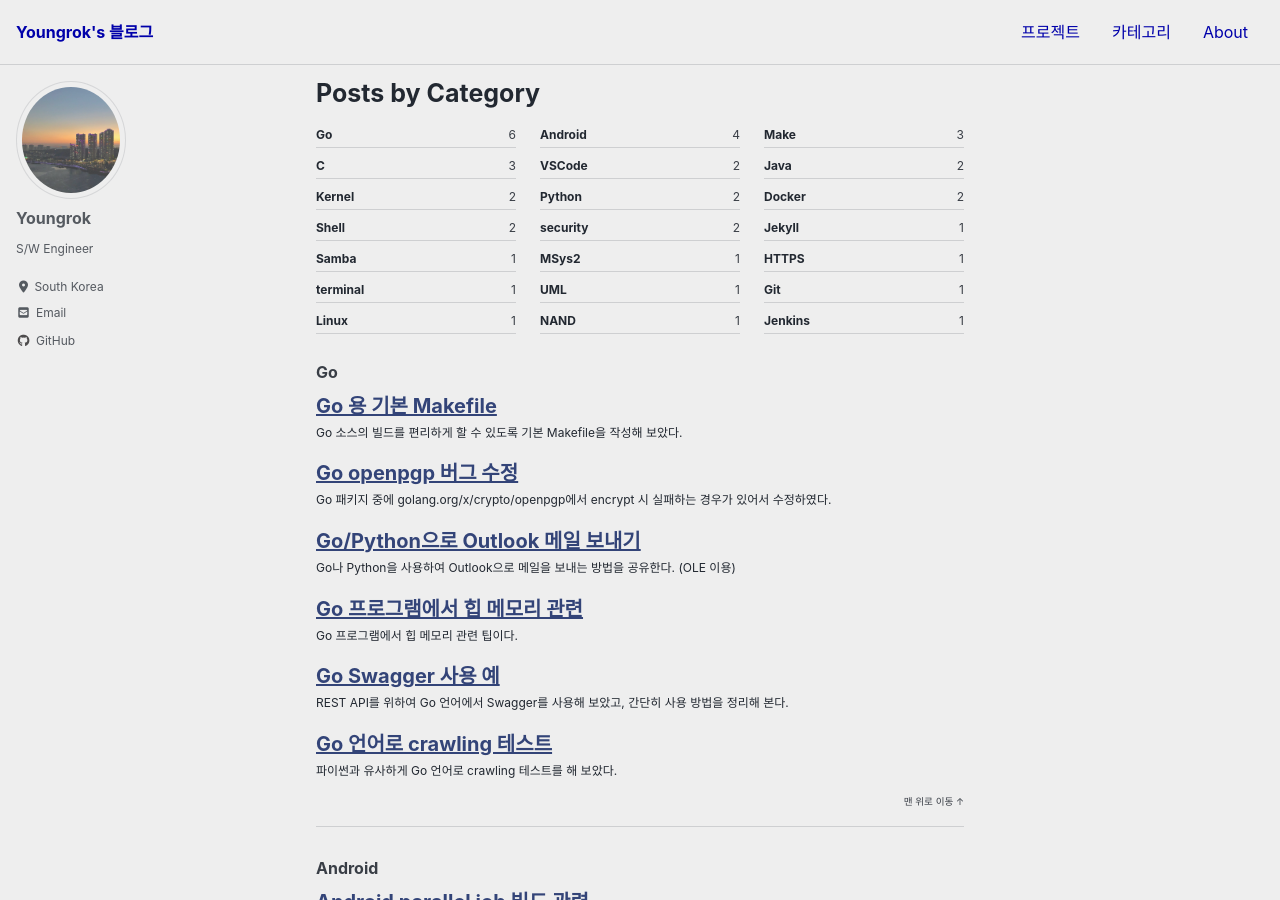
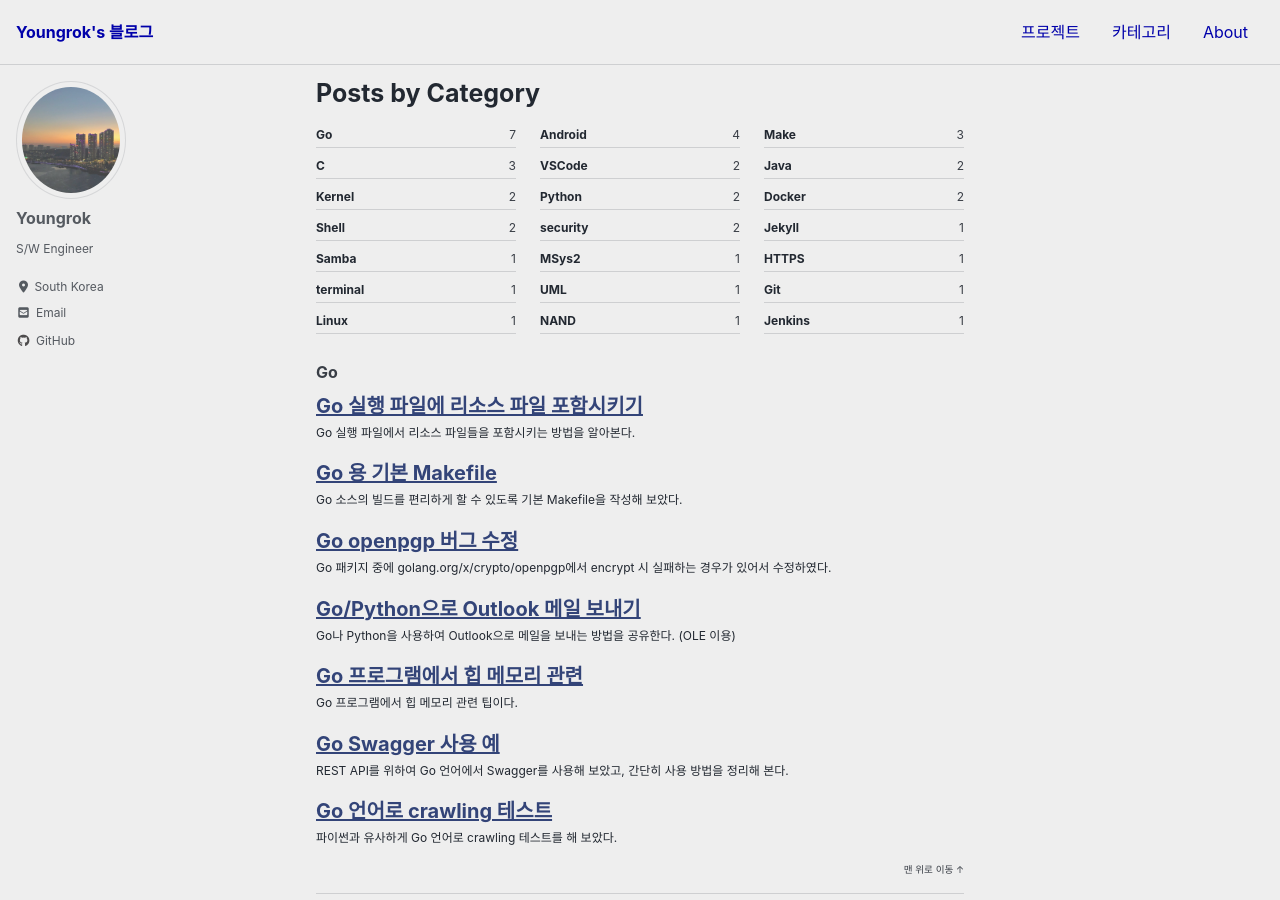
Before and after one commit to yrpark99/yrpark99.github.io, a Jekyll site: the page built from _pages/category-archive.md, in a window 1280 px wide and 900 px high. Built offline with Jekyll 4.4.1, drawn with Linux system fonts in a browser that asks for light colours; cached includes are drawn as plain includes; nearby versions of some CDN libraries; some web fonts are replaced; part of the change alters nothing that is shown.

Commit message:
Add Go embed post

````diff
--- a/_includes/head.html
+++ b/_includes/head.html
@@ -3,6 +3,8 @@
 {% include seo.html %}
 
 <link href="{% if site.atom_feed.path %}{{ site.atom_feed.path }}{% else %}{{ '/feed.xml' | relative_url }}{% endif %}" type="application/atom+xml" rel="alternate" title="{{ site.title }} Feed">
+
+<link rel="icon" type="image/png" href="/assets/images/favicon.ico">
 
 <!-- https://t.co/dKP3o1e -->
 <meta name="viewport" content="width=device-width, initial-scale=1.0">
--- /dev/null
+++ b/_posts/2021-09-03-go_embed.md
@@ -0,0 +1,177 @@
+---
+title: "Go 실행 파일에 리소스 파일 포함시키기"
+category: Go
+toc: true
+toc_label: "이 페이지 목차"
+---
+
+Go 실행 파일에서 리소스 파일들을 포함시키는 방법을 알아본다.
+
+## 필요성
+팀 서버에 submit 된 PGP 파일을 decrypt 해 주는 서비스를 구현하였는데, 리소스 파일들을 파일 구조로 함께 배포할 수도 있지만 변경될 필요가 없는 리소스들은 편의상 실행 파일에 포함시켜서 배포하기로 하였다.
+이렇게 하면 리소스 파일을 임의로 변경하는 것을 방지할 수 있고, 이후 서버 프로그램이나 리소스 파일들이 변경된 경우에도 실행 파일 한 개만 배포하면 되므로 아주 편리하다.
+Go 언어는 특히 이런 경우에 유리한 점이 있는 것 같다.
+
+## 기존 방법
+Go 언어 자체적으로 embed 시켜주는 모듈이 없었으므로, 외부 패키지를 이용했어야 됐다.
+이를 위한 여러 패키지들이 있었지만, 그 중에서 나는 주로 [Go rice](https://github.com/GeertJohan/go.rice) 패키지를 이용했었다. 아래는 간단한 사용 예이다.
+1. 아래와 같이 디렉구조와 파일을 생성하였다.
+   ```
+   ├─templates/index.html
+   └─main.go
+   ```
+1. 아래와 같이 실행하면 `templates` 디렉토리의 파일들의 내용을 포함하는 `rice-box.go` 파일이 생성된다.
+   ```shell
+   $ rice embed-go
+   ```
+1. 아래는 main.go 파일에서의 사용법 예이다.
+   ```go
+   package main
+
+   import (
+       "html/template"
+       "net/http"
+
+       rice "github.com/GeertJohan/go.rice"
+       "github.com/gin-gonic/contrib/renders/multitemplate"
+       "github.com/gin-gonic/contrib/sessions"
+       "github.com/gin-gonic/gin"
+   )
+
+   func main() {
+       router := gin.New()
+
+       // Home 핸들러
+       router.GET("/", homeHandler)
+
+       // 템플릿 html 파일들을 로딩
+       router.HTMLRender = loadTemplates()
+
+       router.Run(":8080")
+   }
+
+   // 템플릿 html 파일들을 embedding해서 로딩한다.
+   func loadTemplates() multitemplate.Render {
+       r := multitemplate.New()
+
+       templateBox, err := rice.FindBox("templates")
+       if err != nil {
+           return r
+       }
+
+       list := [...]string{"index.html"}
+       for _, x := range list {
+           templateString, err := templateBox.String(x)
+           if err != nil {
+               continue
+           }
+           tmplMessage, err := template.New(x).Parse(templateString)
+           if err != nil {
+               continue
+           }
+           r.Add(x, tmplMessage)
+       }
+
+      return r
+   }
+
+   func homeHandler(ctx *gin.Context) {
+       ctx.HTML(http.StatusOK, "index.html", nil)
+   }
+   ```
+
+그런데 이번에 PGP 파일을 decrypt 해 주는 서비스를 구현할 때에도 기존 rice 패키지를 이용하는 방법을 이용하여 금방 구현은 했는데, 기존에 없던 `favicon`을 이 방법으로 포함시켜려고 하니깐 의외로 잘 되지 않았다.
+그래서 다른 방법은 없을까 하고 구글링 해보니, 최근에 나온 Go 버전 1.16 부터는 `embed` 패키지가 기본 내장되었고 이를 이용하여 쉽게 구현할 수 있을 것 같아서 시도해 보았다. 🤔
+
+## embed 모듈을 이용한 방법
+앞서 언급했듯이 Go 버전 1.16부터는 자체적으로 embed 모듈을 지원하므로, 외부 패키지를 이용하지 않아도 된다. [Go embed 패키지](https://pkg.go.dev/embed) 페이지에 기본적인 사용법이 나와 있다.
+
+## Gin에 적용 예제
+1. 아래와 같이 디렉구조와 파일을 생성하였다.
+   ```
+   ├─static
+   │   ├─css/style.css
+   │   ├─icon/favicon.png
+   │   └─template/index.html
+   └─main.go
+   ```
+1. `style.css` 파일의 내용은 아래와 같이 작성하였다.
+   ```css
+   body {
+       background-color: lightgray;
+   }
+   ```
+1. 아래와 같이 `main.go` 파일을 작성하였다.
+   ```go
+   package main
+
+   import (
+       "embed"
+       "fmt"
+       "html/template"
+       "net/http"
+       "github.com/gin-gonic/gin"
+   )
+
+   // "static" 디렉토리 embed
+   var (
+       //go:embed static
+       embedFS embed.FS
+   )
+
+   func main() {
+       router := gin.Default()
+
+       // HTML 템플릿 파일들을 로드해서 세팅한다.
+       template, err := template.ParseFS(embedFS, "static/template/*")
+       if err != nil {
+           fmt.Println("Fail to load template.", err)
+           return
+       }
+       router.SetHTMLTemplate(template)
+
+       // Home 핸들러
+       router.GET("/", homeHandler)
+
+       // Static embedded 파일들을 serve
+       router.GET("/static/*filepath", func(c *gin.Context) {
+           c.FileFromFS(c.Request.URL.Path, http.FS(embedFS))
+       })
+       router.Run()
+   }
+
+   func homeHandler(ctx *gin.Context) {
+       ctx.HTML(http.StatusOK, "index.html", nil)
+   }
+   ```
+
+   위의 코드에서처럼 아래와 같이 `//go:embed 디렉토리` 내용을 추가해 주면 이 디렉토리의 모든 파일들이 포함된다.
+   ```go
+   //go:embed static
+   embedFS embed.FS
+   ```
+   이후 `embed.FS`를 이용하여 SetHTMLTemplate() 함수를 수행해 주고, 아래와 같이 embedded 파일들을 serve 해 주면, 이후부터는 embedded 된 파일들을 바로 엑세스할 수 있게 된다.
+   ```go
+   router.GET("/static/*filepath", func(c *gin.Context) {
+       c.FileFromFS(c.Request.URL.Path, http.FS(embedFS))
+   })
+   ```
+1. `index.html` 파일의 내용은 아래와 같이 작성하였다.
+   ```html
+   <!doctype html>
+   <html lang="en">
+       <head>
+           <meta charset="utf-8">
+           <title>Go gin embed test</title>
+           <link rel="stylesheet" href="/static/css/style.css">
+           <link rel="icon" href="/static/icon/favicon.png" type="image/png">
+       </head>
+       <body>
+           <h1>Hello! Go gin embed.</h1>
+       </body>
+   </html>
+   ```
+   HTML 템플릿 파일에서도 위의 예에서 보듯이 `/static/`와 같이 리소스 파일들의 경로를 디렉토리와 파일 경로로 엑세스할 수 있게 된다. (위의 예에서는 **style.css**, **favicon.png** 파일 사용)
+
+빌드하면 결과로 실행 파일 한 개만 나오고, 이 파일을 실행한 후에 웹 페이지에 접속해 보면 index.html, style.css, favicon.png 파일들이 내용이 정상적으로 반영되어서 나옴을 확인하였다.
+Go 자체적으로 지원하는 embed 패키지를 사용하니 확실히 rice 패키지를 사용할 때마다 편리해졌다. 🍻
````
Also changed, not shown: _posts/2021-06-19-outlook.md (+1 -1 lines), assets/images/favicon.ico (added).
